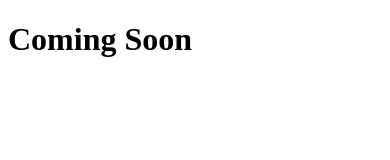
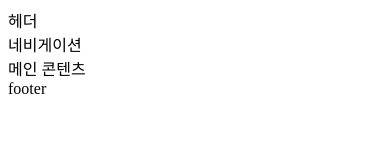
Before and after one commit to jayhyeji/FUS13, a plain HTML site: page index.html in a window 390 px wide. Drawn offline with Linux system fonts and the light colour scheme.

Commit message:
모바일 본문 구조 완성

```diff
--- a/index.html
+++ b/index.html
@@ -6,6 +6,9 @@
   <title>모바일 웹- hhj</title>
 </head>
 <body>
-  <h1>Coming Soon</h1>
+  <header class="appHeader">헤더</header>
+  <nav class="appNavigation">네비게이션</nav>
+  <main class="appmain">메인 콘텐츠</main>
+  <footer class="appFooter">footer</footer>
 </body>
 </html>
```
